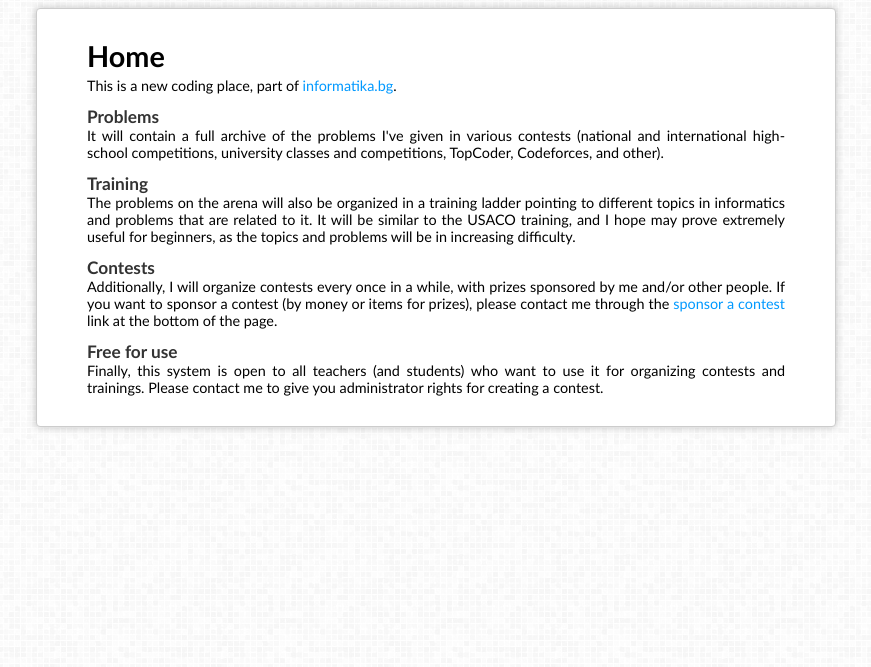
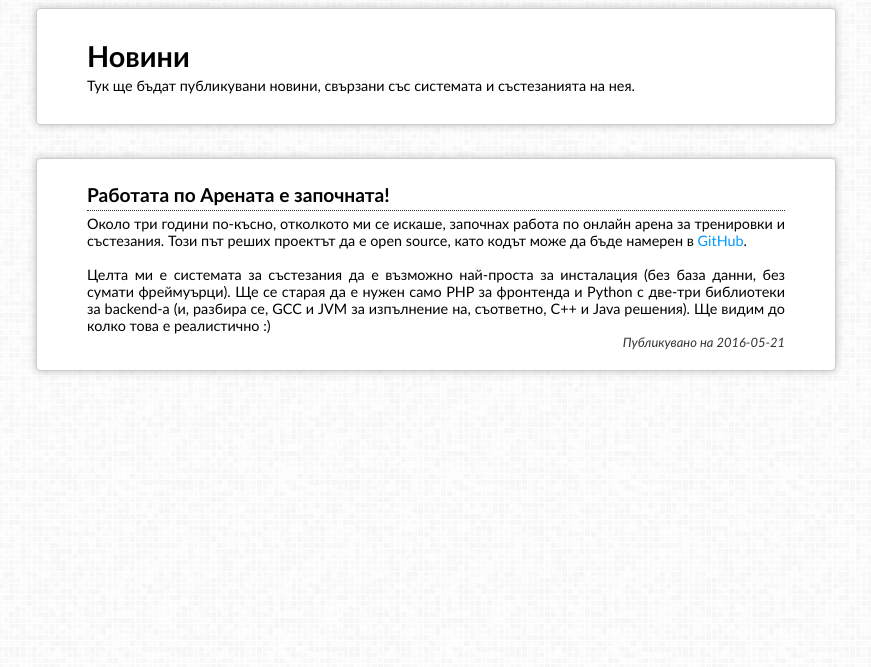
Before and after one commit to espr1t/action, a PHP site: page / in a window 1280 px wide. Shown: the part 90-757 px from the top of the page, without its empty margins (204-1075 px from the left). Run offline with PHP 8.4, Linux system fonts and the light colour scheme.

Commit message:
Changed the home page to contain news.

```diff
--- a/web/code/common.php
+++ b/web/code/common.php
@@ -2,6 +2,7 @@
 
 $PATH_PROBLEMS = $_SERVER['DOCUMENT_ROOT'] . '/data/problems/';
 $PATH_USERS = $_SERVER['DOCUMENT_ROOT'] . '/data/users/';
+$PATH_NEWS = $_SERVER['DOCUMENT_ROOT'] . '/data/news/';
 
 function newLine() {
     return '
--- a/web/code/home.php
+++ b/web/code/home.php
@@ -8,28 +8,33 @@ class HomePage extends Page {
     }
 
     public function getContent() {
-        $text = '<h1>Home</h1>
-                 This is a new coding place, part of <a href="http://www.informatika.bg" target="_blank">informatika.bg</a>.
+        $news = inBox('<h1>Новини</h1>Тук ще бъдат публикувани новини, свързани със системата и състезанията на нея.');
+        $news .= '<br>';
 
-                 <h2>Problems</h2>
-                 It will contain a full archive of the problems I\'ve given in various contests (national and international
-                 high-school competitions, university classes and competitions, TopCoder, Codeforces, and other).
+        $fileNames = scandir($GLOBALS['PATH_NEWS']);
+        rsort($fileNames);
+        foreach ($fileNames as $fileName) {
+            if ($fileName == '.' || $fileName == '..') {
+                continue;
+            }
+            $file = fopen($GLOBALS['PATH_NEWS'] . $fileName, 'r');
+            $title = fgets($file);
+            $date = fgets($file);
+            $body = '';
+            while (($line = fgets($file)) !== false) {
+                $body .= $line;
+            }
+            fclose($file);
 
-                 <h2>Training</h2>
-                 The problems on the arena will also be organized in a training ladder pointing to different topics in informatics and
-                 problems that are related to it. It will be similar to the USACO training, and I hope may prove extremely useful for
-                 beginners, as the topics and problems will be in increasing difficulty.
+            $content = '';
+            $content .= '<div class="news-title">' . $title . '</div>';
+            $content .= '<div class="separator"></div>';
+            $content .= $body;
+            $content .= '<div class="news-date">Публикувано на ' . $date . '</div>';
 
-                 <h2>Contests</h2>
-                 Additionally, I will organize contests every once in a while, with prizes sponsored by me and/or other people. If you want to
-                 sponsor a contest (by money or items for prizes), please contact me through the <a href="">sponsor a contest</a> link at the
-                 bottom of the page.
-
-                 <h2>Free for use</h2>
-                 Finally, this system is open to all teachers (and students) who want to use it for organizing contests and trainings.
-                 Please contact me to give you administrator rights for creating a contest.';
-        $content = inBox($text);
-        return $content;
+            $news .= inBox($content);
+        }
+        return $news;
     }
 }
 
--- /dev/null
+++ b/web/data/news/news_0000.txt
@@ -0,0 +1,7 @@
+Работата по Арената е започната!
+2016-05-21
+Около три години по-късно, отколкото ми се искаше, започнах работа по онлайн арена за тренировки и състезания. Този път реших проектът да е open source, като
+кодът може да бъде намерен в <a href="https://github.com/espr1t/action" target="_blank">GitHub</a>.<br><br>
+
+Целта ми е системата за състезания да е възможно най-проста за инсталация (без база данни, без сумати фреймуърци). Ще се старая да е нужен само PHP за фронтенда
+и Python с две-три библиотеки за backend-а (и, разбира се, GCC и JVM за изпълнение на, съответно, C++ и Java решения). Ще видим до колко това е реалистично :)
--- a/web/styles/style.css
+++ b/web/styles/style.css
@@ -502,3 +502,17 @@ input.submit {
     border: 1px solid #ccc;
     border-radius: 4px;
 }
+
+div.news-title {
+    margin-top: -6px;
+    font-size: 1.33em;
+    font-weight: bold;
+}
+
+div.news-date {
+    text-align: right;
+    font-size: 0.9em;
+    font-style: italic;
+    color: #333333;
+    margin-bottom: -10px;
+}
```
